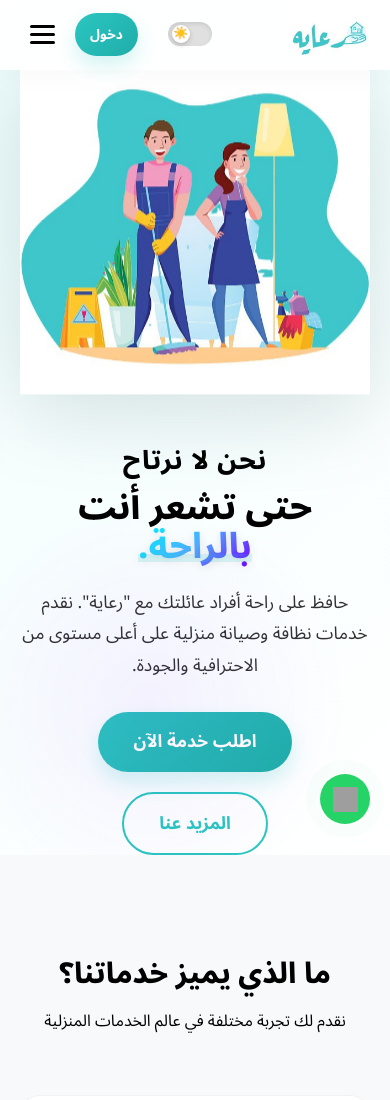
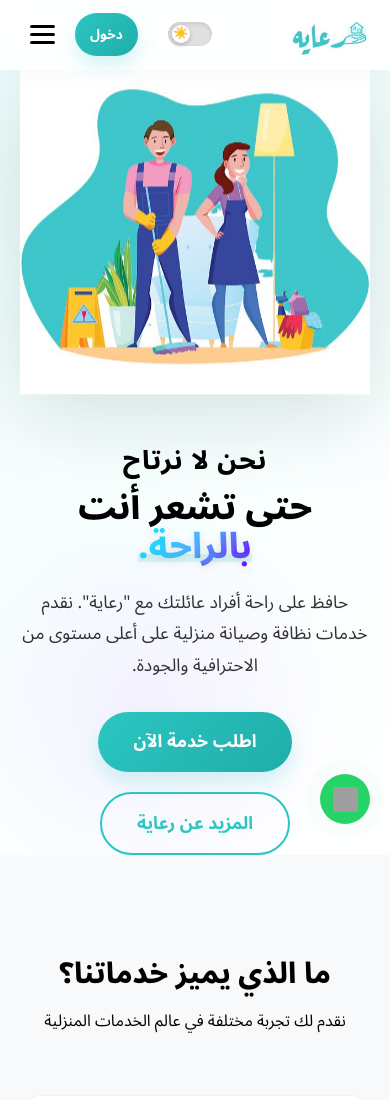
Before and after one commit to abdelrhman-hossam/Local-home-services, a website: page public/index.html in a window 390 px wide. Shown: the top 1100 px of the page. Drawn offline with Linux system fonts and the light colour scheme; no server answers; grey boxes are pictures that could not be loaded.

Commit message:
Mobile UI Fix: Enabled hero buttons interactivity and updated button text

```diff
--- a/public/index.html
+++ b/public/index.html
@@ -90,7 +90,7 @@
               والجودة.</p>
             <div class="hero-buttons">
               <a href="#services" class="btn btn-primary">اطلب خدمة الآن</a>
-              <a href="#features" class="btn btn-outline">المزيد عنا</a>
+              <a href="#features" class="btn btn-outline">المزيد عن رعاية</a>
             </div>
           </div>
           <div class="hero-img">
--- a/public/style.css
+++ b/public/style.css
@@ -336,6 +336,8 @@ header {
     grid-template-columns: 1fr 1fr;
     gap: 50px;
     align-items: center;
+    position: relative;
+    z-index: 5;
 }
 
 .hero-text h1 {
```
Also changed, not shown: public/pro!.html (+1 -1 lines).
